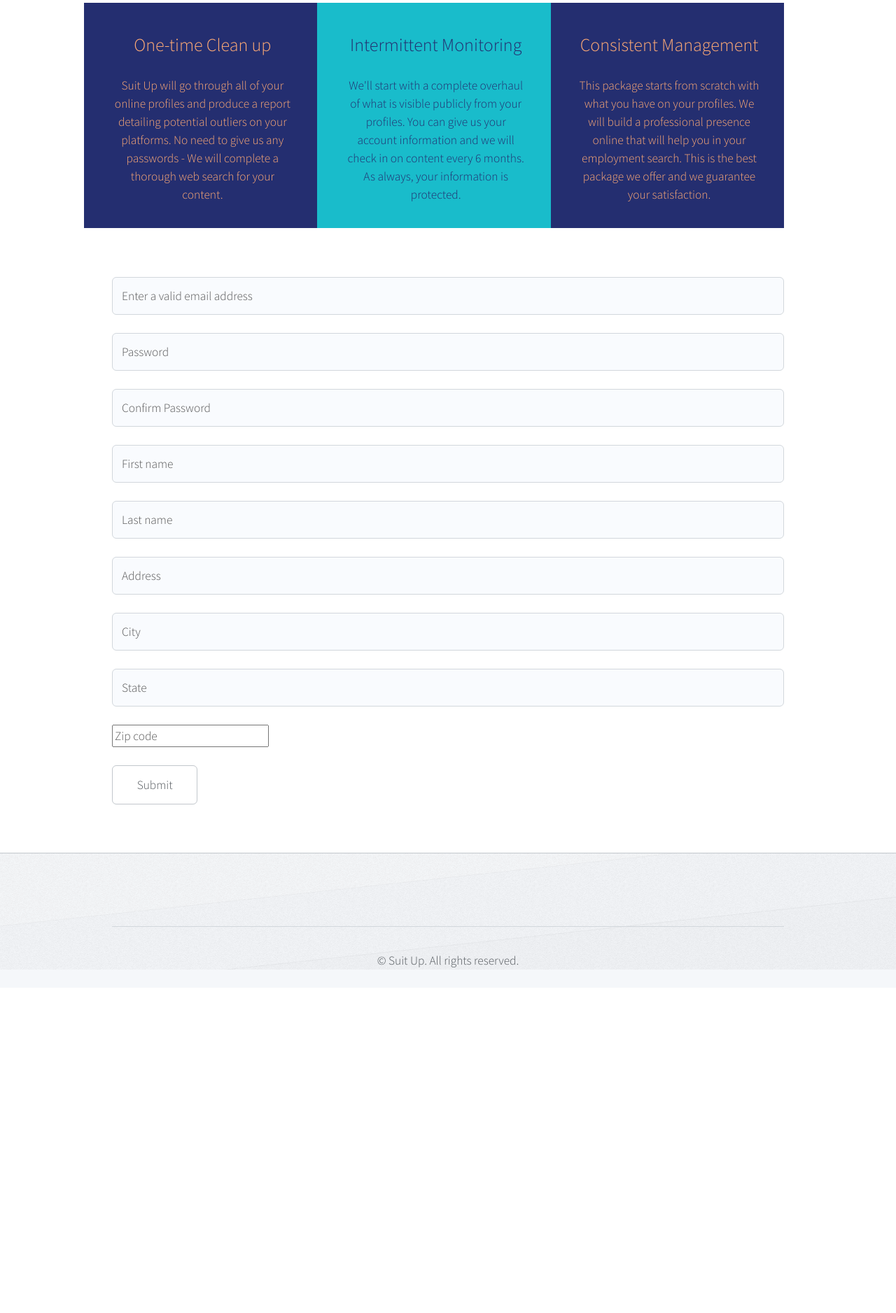
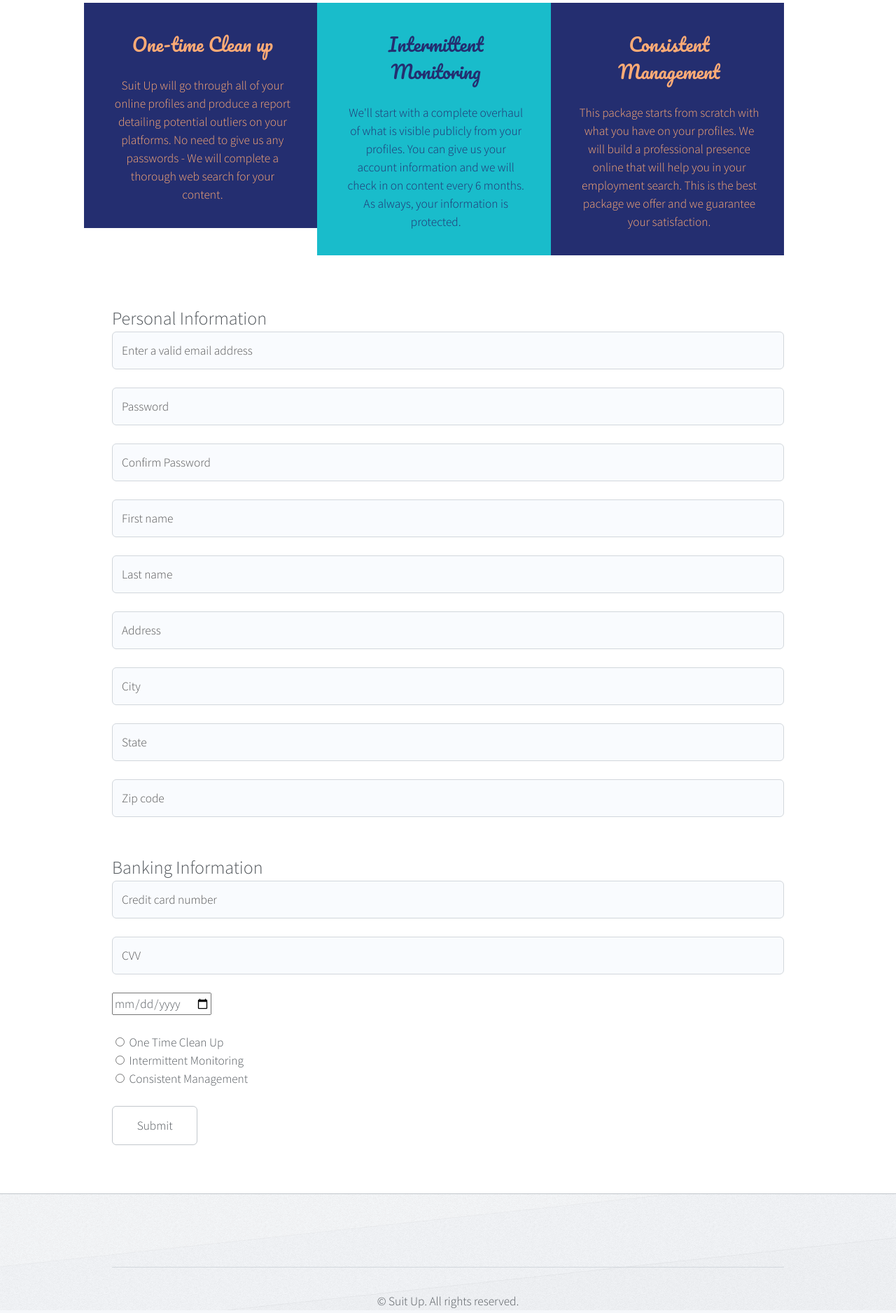
Before and after one commit to kevin-ayling/SuitUp, a PHP site: page /SignUp.php in a window 1280 px wide. Shown: the part 307-2184 px from the top of the page at 70% size. Before the commit the page ends 1693 px from the top, so only its background shows below. Run offline with PHP 8.4, Linux system fonts and the light colour scheme; some web fonts are replaced.

Commit message:
Updated form checks and banking fields

```diff
--- a/SignUp.php
+++ b/SignUp.php
@@ -55,7 +55,7 @@
                         <section class="4u 12u (narrower) feature" style="background-color: #242E70; padding-right: 2em; padding-bottom: 2em;">
 
                             <header>
-                                <h3 style="color:#FFAB76;">One-time Clean up</h3>
+                                <h3 style="color:#FFAB76;"><font face = "Pacifico">One-time Clean up</font><h3>
                             </header>
                             <p style="color:#FFAB76;">Suit Up will go through all of your online profiles and produce a report detailing potential outliers on your platforms. No need to give us any passwords - We will complete a thorough web search for your content. </p>
 
@@ -63,7 +63,7 @@
                         <section class="4u 12u(narrower) feature" style="background-color:#19BCCB; padding-right: 2em; padding-bottom: 2em">
 
                             <header>
-                                <h3 style="color:#242E70;">Intermittent Monitoring</h3>
+                                <h3 style="color:#242E70;"><font face = "Pacifico">Intermittent Monitoring</font></h3>
                             </header>
                             <p style="color:#242E70;">We'll start with a complete overhaul of what is visible publicly from your profiles. You can give us your account information and we will check in on content every 6 months. As always, your information is protected.</p>
 
@@ -71,7 +71,7 @@
                         <section class="4u 12u(narrower) feature" style="background-color: #242E70; padding-right: 2em; padding-bottom: 2em">
 
                             <header>
-                                <h3 style="color:#FFAB76;">Consistent Management</h3>
+                                <h3 style="color:#FFAB76;"><font face = "Pacifico">Consistent Management</font></h3>
                             </header>
                             <p style="color:#FFAB76;">This package starts from scratch with what you have on your profiles. We will build a professional presence online that will help you in your employment search. This is the best package we offer and we guarantee your satisfaction.</p>
 
@@ -82,26 +82,44 @@
                 <ul class="actions">
 
                 </ul>
+                <h3>Personal Information</h3>
 
                 <form action=validate.php method=POST>
-                    <input type=email name="email" required placeholder="Enter a valid email address">
+                    <input type=email name="email" required placeholder="Enter a valid email address" pattern="[a-z0-9._%+-]+@[a-z0-9.-]+\.[a-z]{2,3}$">
                     <br>
                     <input type=password placeholder="Password" name="password" id="password" required>
                     <br>
                     <input type=password placeholder="Confirm Password" name="password2" id="confirm_password" required>
                     <br>
-                    <input type=text placeholder="First name" name="fname" id="fname" required>
+                    <input type=text placeholder="First name" name="fname" id="fname" required pattern="[A-Za-z]+">
                     <br>
-                    <input type=text placeholder="Last name" name="lname" id="lname" required>
+                    <input type=text placeholder="Last name" name="lname" id="lname" required pattern="[A-Za-z]+">
                     <br>
                     <input type=text placeholder="Address" name="address" required>
                     <br>
-                    <input type=text placeholder="City" name="city" id="city" required>
+                    <input type=text placeholder="City" name="city" id="city" required pattern="[A-Za-z]+">
                     <br>
-                    <input type=text placeholder="State" name="state" id="state" required>
+                    <input type=text placeholder="State" name="state" id="state" required pattern="[A-Za-z]+">
                     <br>
-                    <input type=number placeholder="Zip code" name="zip" required>
+                    <input type=text placeholder="Zip code" name="zip" required pattern="\d{5}-?(\d{4})?">
                     <br>
+                    <br>
+                    <h3>Banking Information</h3>
+
+                    <input type=text placeholder="Credit card number" name="cardNum" required pattern="[0-9]{16}">
+                    <br>
+                    <input type=text placeholder="CVV" name="cvv" required pattern="[0-9]{3}">
+                    <br>
+                    <input type=date name="date" required>
+                    <br>
+                    <br>
+
+                    <input type="radio" name="oneTime" value="male"> One Time Clean Up
+                    <br>
+                    <input type="radio" name="inter" value="female"> Intermittent Monitoring
+                    <br>
+                    <input type="radio" name="consistent" value="other"> Consistent Management
+<br>
                     <br>
 
                     <input type=submit name="submit">
--- a/validate.php
+++ b/validate.php
@@ -46,7 +46,7 @@ mysql_query($siteUsers);
    		$db->query($query) or die ("Invalid insert " . $db->error);
 
    }
-  header("Location: index.html");
+  header("Location: index.php");
 
 }
 
```
Also changed, not shown: AboutUs.php (+11 -4 lines).
